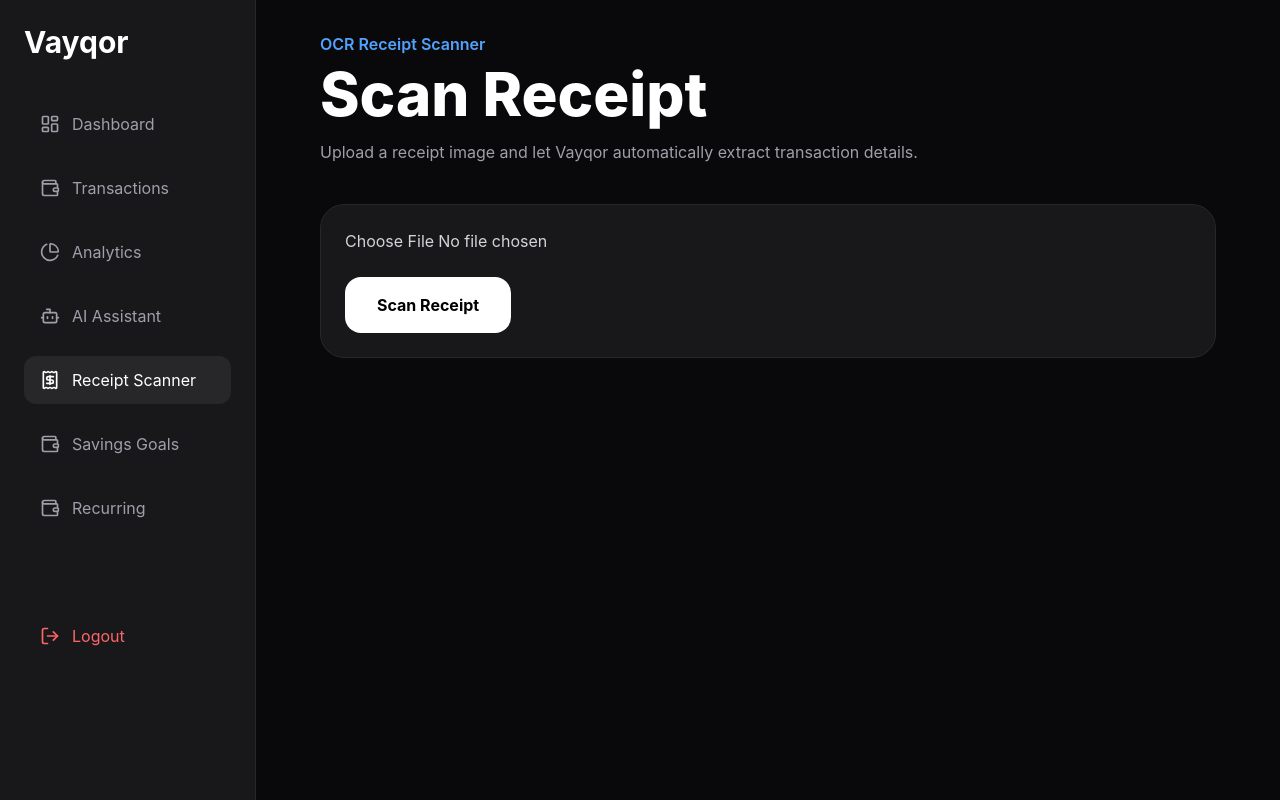
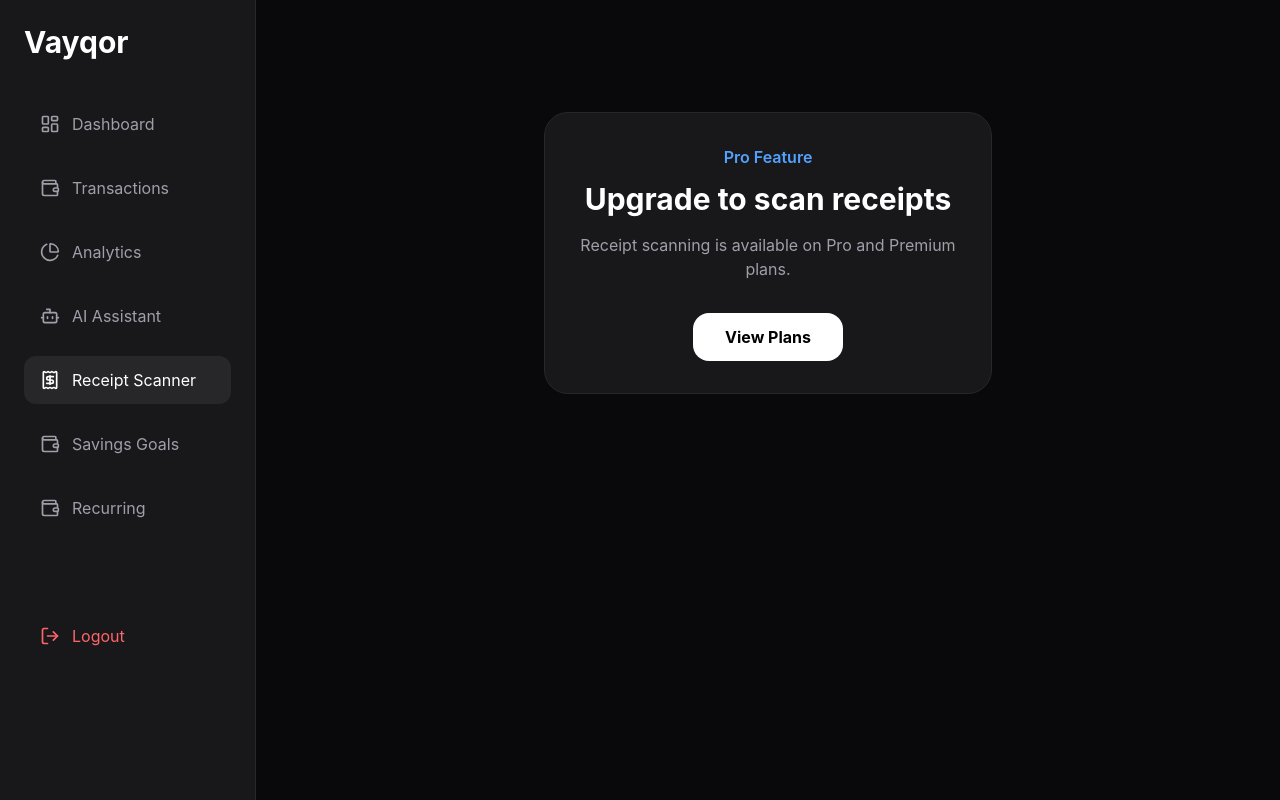
Before and after one commit to balqiskay/finsight-ai, a React (Vite) app in the folder client/: page /receipt-scanner in a window 1280 px wide. Built offline with nearby package versions, Linux system fonts and the light colour scheme; no server answers.

Commit message:
Add subscription feature locking

```diff
--- a/client/src/pages/ReceiptScanner.jsx
+++ b/client/src/pages/ReceiptScanner.jsx
@@ -1,8 +1,10 @@
-import { useState } from "react";
+import { useEffect, useState } from "react";
 
 import MainLayout from "../layouts/MainLayout";
 
 import toast from "react-hot-toast";
+
+import { isPaidPlan } from "../utils/subscription";
 
 import {
   scanReceipt,
@@ -18,6 +20,9 @@
 
   const [result, setResult] =
     useState(null);
+
+  const [subscription, setSubscription] = useState(null);
+  const [loadingSubscription, setLoadingSubscription] = useState(true);
 
   const handleScan =
     async (e) => {
@@ -49,6 +54,74 @@
       }
 
     };
+
+    useEffect(() => {
+      const fetchSubscription = async () => {
+        try {
+          const token = localStorage.getItem("token");
+
+          const response = await fetch(
+            `${import.meta.env.VITE_API_URL}/subscriptions/current`,
+            {
+              headers: {
+                Authorization: `Bearer ${token}`,
+              },
+            }
+          );
+
+          const data = await response.json();
+
+          setSubscription(data);
+          } catch (error) {
+            console.error("Failed to fetch subscription", error);
+          } finally {
+            setLoadingSubscription(false);
+          }
+        };
+
+        fetchSubscription();
+    }, []);
+
+    if (loadingSubscription) {
+      return (
+      <MainLayout>
+        <div className="flex items-center justify-center min-h-[60vh]">
+          <p className="text-zinc-400">
+            Loading subscription...
+          </p>
+        </div>
+      </MainLayout>
+      );
+      }
+
+      if (!isPaidPlan(subscription?.plan_name)) {
+        return (
+        <MainLayout>
+          <div className="max-w-md mx-auto text-center mt-20 bg-zinc-900 border border-zinc-800 rounded-3xl p-8">
+
+            <p className="text-blue-400 font-semibold mb-3">
+              Pro Feature
+            </p>
+
+            <h1 className="text-3xl font-bold mb-4">
+              Upgrade to scan receipts
+            </h1>
+
+            <p className="text-zinc-400 mb-8">
+              Receipt scanning is available on Pro and Premium plans.
+            </p>
+
+            <a
+             href="/pricing"
+             className="inline-block bg-white text-black px-8 py-3 rounded-2xl font-bold"
+            >
+              View Plans
+            </a>
+
+          </div>
+        </MainLayout>
+      );
+    }
 
   return (
     <MainLayout>
--- /dev/null
+++ b/client/src/utils/subscription.js
@@ -0,0 +1,3 @@
+export const isPaidPlan = (planName) => {
+  return planName === "Pro" || planName === "Premium";
+};
```
